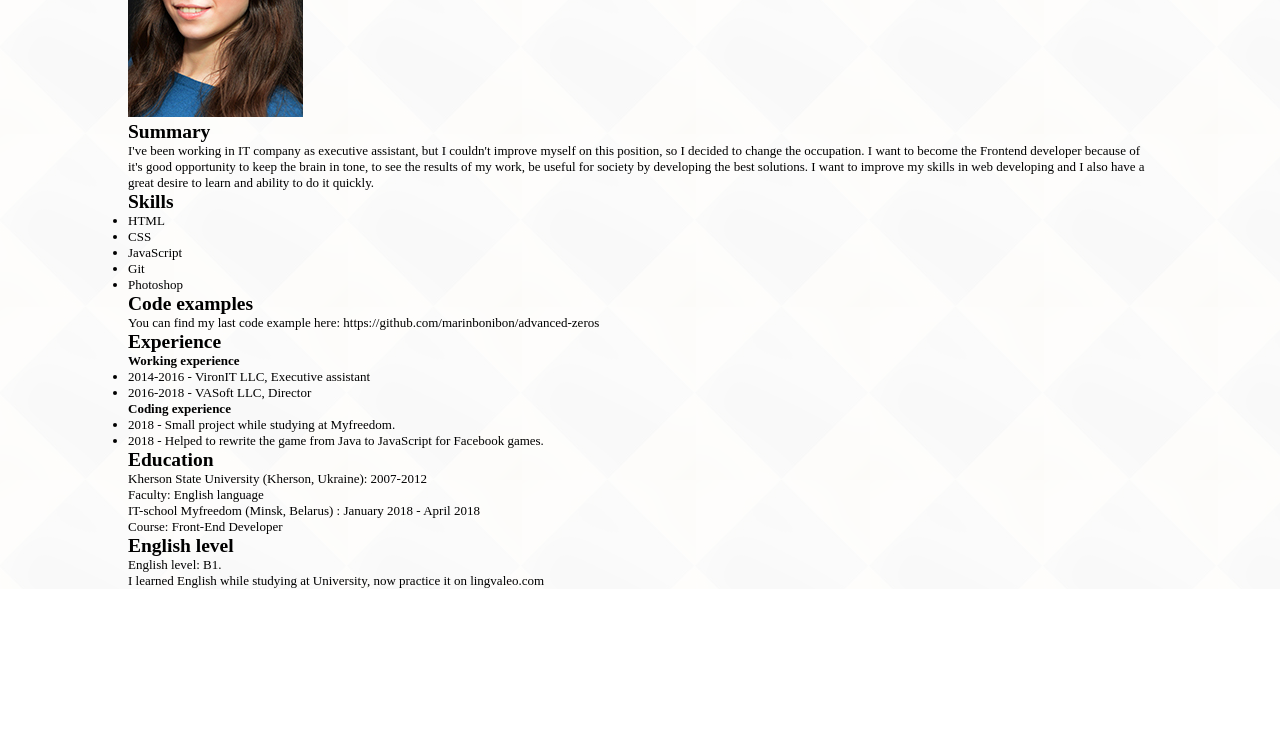
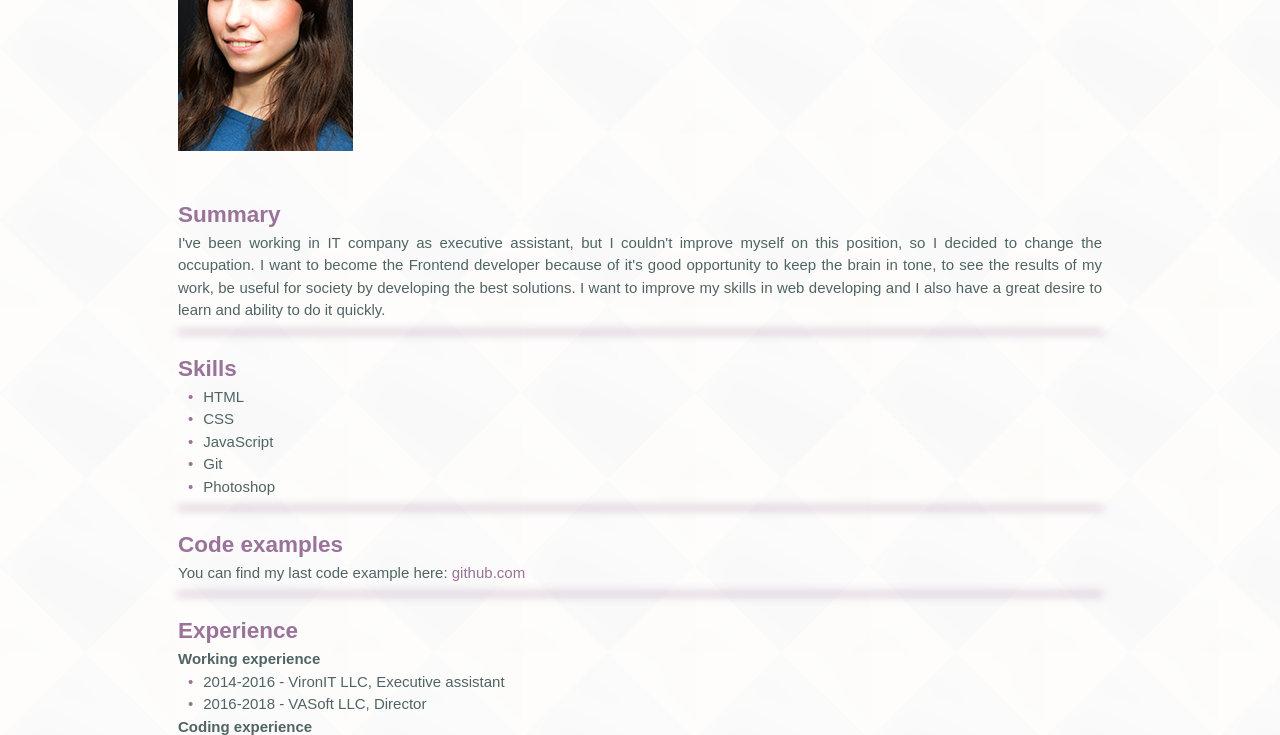
Before and after one commit to marinbonibon/rsschool-2019Q1-cv, a plain HTML site: page index.html in a window 1280 px wide. Shown: the part 212-947 px from the top of the page. Before the commit the page ends 801 px from the top, so only its background shows below. Drawn offline with Linux system fonts and the light colour scheme.

Commit message:
style: add styles to main

```diff
--- a/css/style.css
+++ b/css/style.css
@@ -9,11 +9,12 @@ body, html {
   background: url("../img/Background.png") repeat;
 }
 
-.wrapper {
+.container {
   max-width: 102.4rem;
   margin: 0 auto;
-  font-size: 1.3rem;
-  color: #000;
+  font: normal 1.5rem/1.5 "Arial", sans-serif;
+  text-align: justify;
+  color: rgb(80, 100, 100);
 }
 
 .header {
@@ -22,7 +23,9 @@ body, html {
   box-shadow: 0 0.5rem 0.9rem rgb(230, 230, 230);
 }
 .navigation {
-
+  max-width: 102.4rem;
+  margin: 0 auto;
+  font: normal 1.5rem/1.5 "Arial", sans-serif;
 
 }
 
@@ -36,3 +39,43 @@ body, html {
   list-style-type: none;
   color: rgb(150, 150, 150);
 }
+
+.author {
+  display: grid;
+  grid-template: 28rem /30% 70%;
+}
+
+.main {
+  padding: 5rem;
+}
+
+.link {
+  text-decoration: none;
+  color: rgb(154,115,154);
+}
+
+.subtitle {
+  color: rgb(154,115,154);
+  padding-top: 2rem;
+}
+
+.list {
+  list-style: none;
+  padding-left: 1rem;
+}
+
+.list-item::before {
+  content: "•";
+  padding-right: 1rem;
+  color: rgb(154,115,154);
+}
+
+.line {
+  border: 0;
+  height: 0;
+  box-shadow: 0 0 1rem 0.1rem rgb(154,115,154);;
+}
+
+.inner {
+  padding-bottom: 1rem;
+}
--- a/index.html
+++ b/index.html
@@ -6,7 +6,6 @@
   <link rel="stylesheet" href="css/style.css">
 </head>
 <body>
-<div class="wrapper">
   <header class="header">
     <nav class="navigation">
       <ul class="menu">
@@ -19,48 +18,58 @@
       </ul>
     </nav>
   </header>
-  <main>
-    <figure>
-      <figcaption>Maryna Petrenko</figcaption>
-      <img src="img/photo.jpg" alt="my photo">
-    </figure>
-    <article>
-      <h2>Summary</h2>
+  <div class="container">
+    <main class="main">
+      <div class="author">
+        <div class="photo">
+          <img src="img/photo.jpg" alt="my photo" width="175" height="253">
+        </div>
+        <div>
+          <h1>Maryna Petrenko</h1>
+          <h2 class="subtitle">Junior Frontend Developer</h2>
+        </div>
+      </div>
+      <article class="inner">
+        <h2 class="subtitle">Summary</h2>
         <p>I've been working in IT company as executive assistant, but I couldn't improve myself on this position,
           so I decided to change the occupation. I want to become the Frontend developer because of it's good opportunity
           to keep the brain in tone, to see the results of my work, be useful for society by developing the best solutions.
           I want to improve my skills in web developing and I also have a great desire to learn and ability to do it
           quickly.</p>
       </article>
-    <article>
-      <h2>Skills</h2>
-      <ul>
-        <li>HTML</li>
-        <li>CSS</li>
-        <li>JavaScript</li>
-        <li>Git</li>
-        <li>Photoshop</li>
+      <hr class="line">
+      <article class="inner">
+        <h2 class="subtitle">Skills</h2>
+        <ul class="list">
+          <li class="list-item">HTML</li>
+          <li class="list-item">CSS</li>
+          <li class="list-item">JavaScript</li>
+          <li class="list-item">Git</li>
+          <li class="list-item">Photoshop</li>
         </ul>
       </article>
-    <article>
-      <h2>Code examples</h2>
-      <p>You can find my last code example here: <a>https://github.com/marinbonibon/advanced-zeros</a></p>
+      <hr class="line">
+      <article class="inner">
+        <h2 class="subtitle">Code examples</h2>
+        <p>You can find my last code example here: <a class="link" href="https://github.com/marinbonibon/advanced-zeros">github.com</a></p>
       </article>
-    <article>
-      <h2>Experience</h2>
+      <hr class="line">
+      <article class="inner">
+        <h2 class="subtitle">Experience</h2>
         <h4>Working experience</h4>
-      <ul>
-        <li>2014-2016 - VironIT LLC, Executive assistant</li>
-        <li>2016-2018 - VASoft LLC, Director</li>
+        <ul class="list">
+          <li class="list-item">2014-2016 - VironIT LLC, Executive assistant</li>
+          <li class="list-item">2016-2018 - VASoft LLC, Director</li>
         </ul>
         <h4>Coding experience</h4>
-      <ul>
-        <li>2018 - Small project while studying at Myfreedom.</li>
-        <li>2018 - Helped to rewrite the game from Java to JavaScript for Facebook games.</li>
+        <ul class="list">
+          <li class="list-item">2018 - Small project while studying at Myfreedom.</li>
+          <li class="list-item">2018 - Helped to rewrite the game from Java to JavaScript for Facebook games.</li>
         </ul>
       </article>
-    <article>
-      <h2>Education</h2>
+      <hr class="line">
+      <article class="inner">
+        <h2 class="subtitle">Education</h2>
         <dl>
           <dt>Kherson State University (Kherson, Ukraine): 2007-2012</dt>
 
@@ -71,16 +80,20 @@
           <dd>Course: Front-End Developer</dd>
         </dl>
       </article>
-    <article>
-      <h2>English level</h2>
-      <span>English level: B1.</span>
-      <p>I learned English while studying at University, now practice it on lingvaleo.com</p>
+      <hr class="line">
+      <article class="inner">
+        <h2 class="subtitle">English level</h2>
+        <span>English level: B1 (according testing.by).</span>
+        <p>I learned English while studying at University, now practice it on <a class="link" href="https://lingualeo.com">lingvaleo.com.</a>
+        Also try to read articles and watch videos in English.</p>
       </article>
+      <hr class="line">
     </main>
+  </div>
+
   <footer>
 
   </footer>
-</div>
 
 </body>
 </html>
```
Lines whose indentation alone changed are shown as unchanged.
